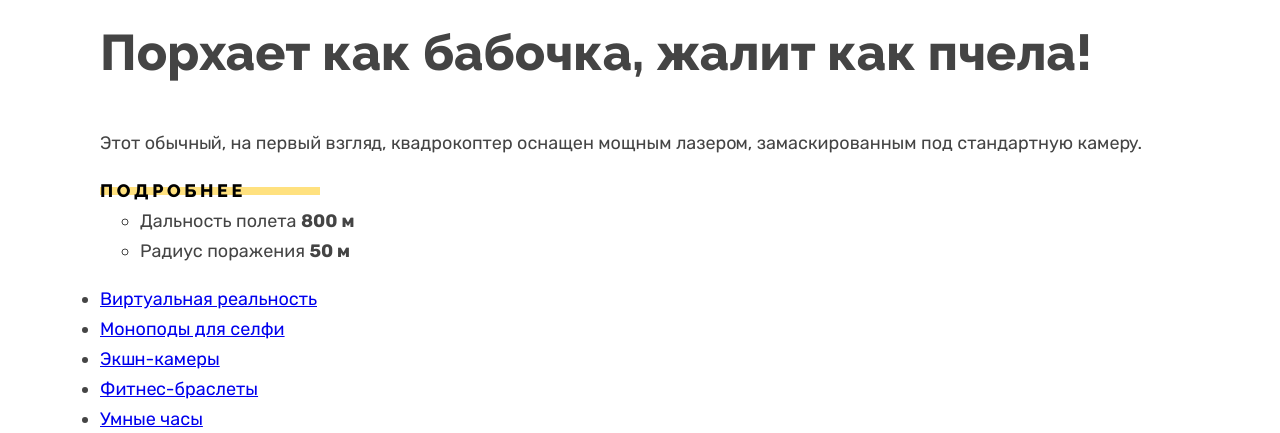
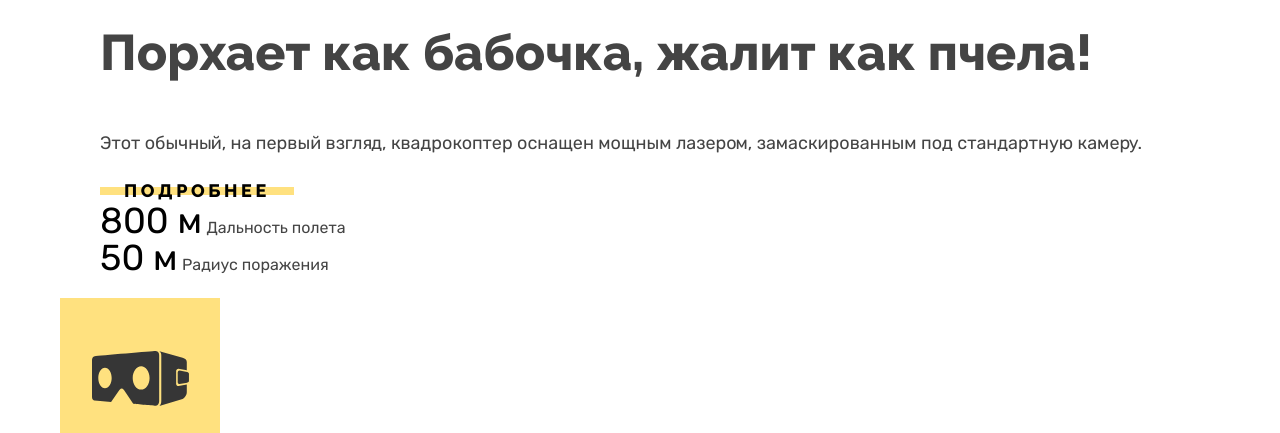
Before and after one commit to qdar/Device, a plain HTML site: page index.html in a window 1280 px wide. Shown: the part 373-806 px from the top of the page. Drawn offline with Linux system fonts and the light colour scheme.

Commit message:
Стили для блока категории

```diff
--- a/index.html
+++ b/index.html
@@ -66,14 +66,14 @@
               <p class="slider__description">Этот обычный, на первый взгляд, квадрокоптер оснащен мощным лазером, замаскированным под стандартную камеру.</p>
               <a class="button slider__link" href="#">Подробнее</a>
               <h4 class="visually-hidden">Немного характеристик:</h4>
-              <ul class="slider__specifications spec-column">
+              <ul class="clear-list slider__specifications spec-column">
                 <li class="spec-column__item">
+                  <b>800 м</b>
                   <span>Дальность полета</span>
-                  <b>800 м</b>
                 </li>
                 <li class="spec-column__item">
+                  <b>50 м</b>
                   <span>Радиус поражения</span>
-                  <b>50 м</b>
                 </li>
               </ul>
             </div>
@@ -85,23 +85,23 @@
     <section class="categories">
       <div class="wrapper">
         <h2 class="visually-hidden">Выберите категорию</h2>
-        <ul class="categories__list">
-          <li class="categories__item">
+        <ul class="clear-list categories__list">
+          <li class="categories__item" style="--icon: url('../images/icons/vr.svg') center">
             <a class="categories__link" href="#">Виртуальная реальность</a>
           </li>
-          <li class="categories__item">
+          <li class="categories__item" style="--icon: url('/images/icons/monopods.svg') center">
             <a class="categories__link" href="#">Моноподы для селфи</a>
           </li>
-          <li class="categories__item">
+          <li class="categories__item" style="--icon: url('/images/icons/camera.svg') center">
             <a class="categories__link" href="#">Экшн-камеры</a>
           </li>
-          <li class="categories__item">
+          <li class="categories__item" style="--icon: url('/images/icons/fitness.svg') center">
             <a class="categories__link" href="#">Фитнес-браслеты</a>
           </li>
-          <li class="categories__item">
+          <li class="categories__item" style="--icon: url('../images/icons/smart.svg') center">
             <a class="categories__link" href="#">Умные часы</a>
           </li>
-          <li class="categories__item">
+          <li class="categories__item" style="--icon: url('../images/icons/quadrocopters.svg') center">
             <a class="categories__link" href="#">Квадрокоптеры</a>
           </li>
         </ul>
--- a/styles/styles.css
+++ b/styles/styles.css
@@ -118,14 +118,40 @@ body {
   text-decoration: none;
   letter-spacing: 0.2em;
   position: relative;
+  padding: 0 24px;
 }
 .button::after {
   content: '';
   display: block;
-  width: 220px;
+  width: 100%;
   height: 8px;
   background: #FFE17F;
   position: absolute;
   bottom: 6px;
   z-index: -1;
 }
+.spec-column__item b {
+  font-size: 36px;
+  font-weight: normal;
+  color: #000;
+}
+.spec-column__item span {
+  font-size: 16px;
+}
+
+/* categories */
+.categories__link {
+  color: #000;
+  font-weight: 800;
+  letter-spacing: -0.02em;
+  text-decoration: none;
+}
+.categories__item::before {
+  content: '';
+  background: var(--icon);
+  background-repeat: no-repeat;
+  display: block;
+  width: 160px;
+  height: 160px;
+  background-color: #ffe17f;
+}
```
